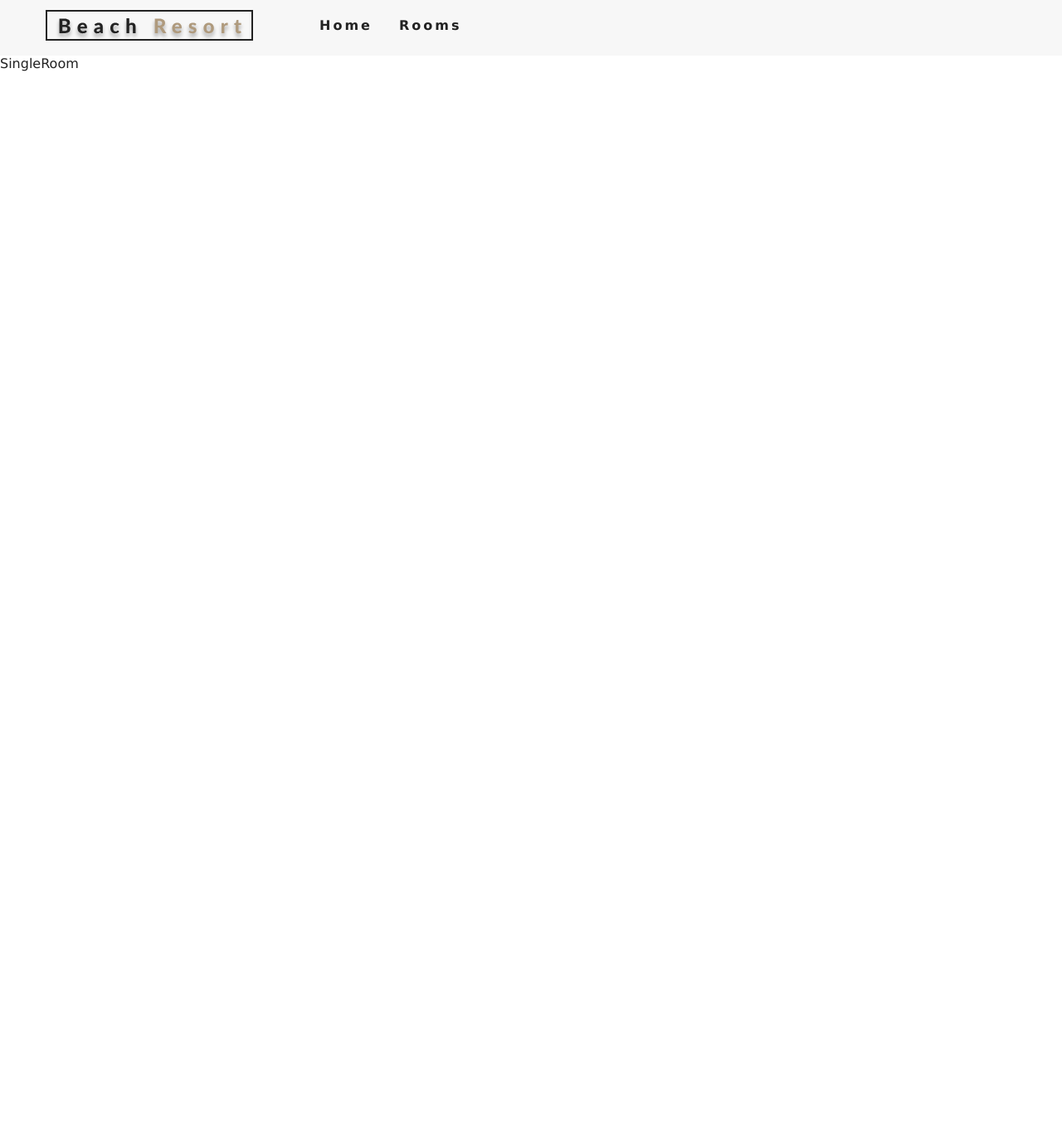
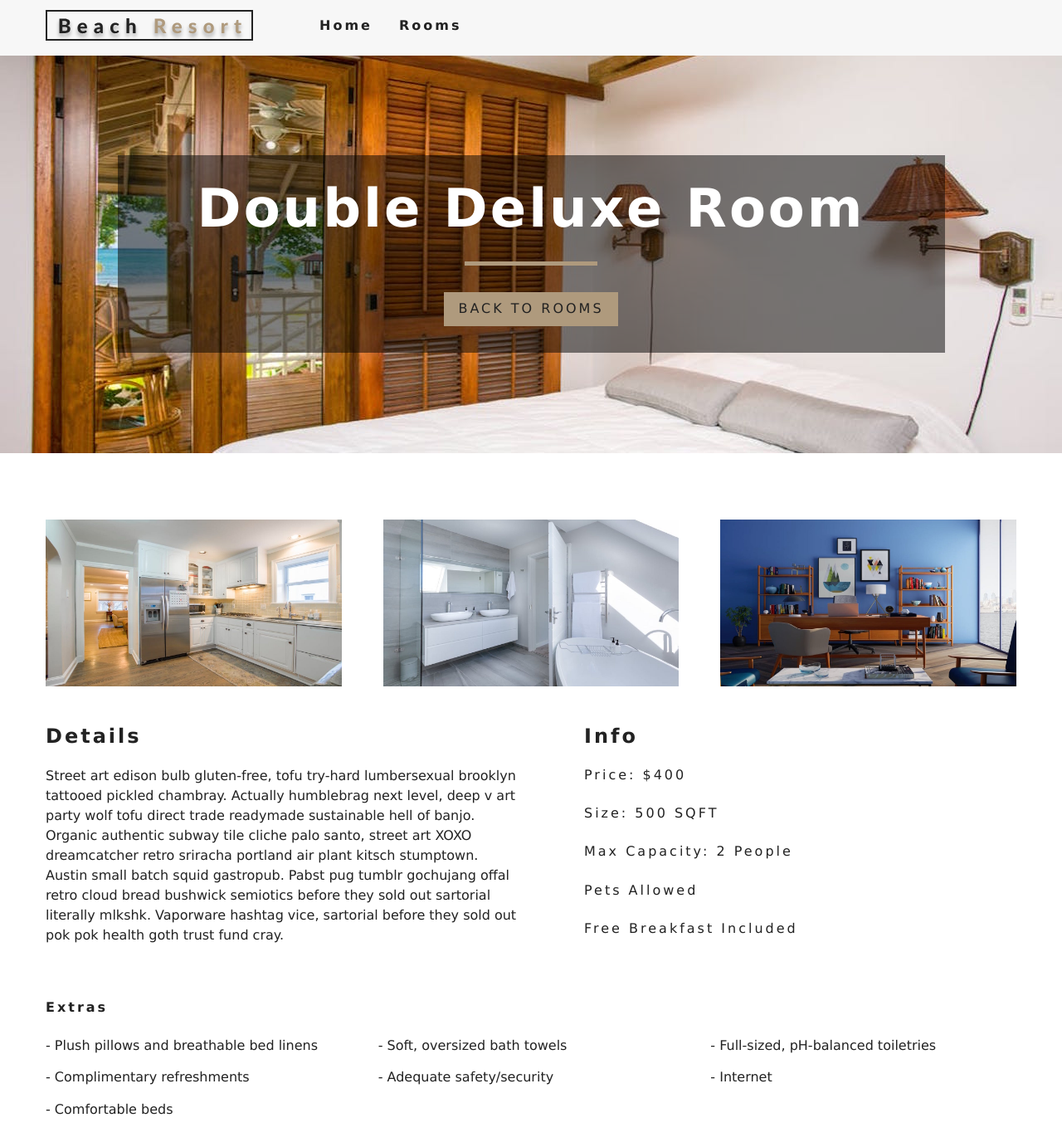
Before and after one commit to TrieuBui1006/hotel-reservation, a React (Create React App) app: page /rooms/double-deluxe in a window 1280 px wide. Shown: the top 1382 px of the page at 83% size. Before the commit the page ends 800 px from the top, so only its background shows below. Built offline with nearby package versions, Linux system fonts and the light colour scheme.

Commit message:
add single room

```diff
--- a/package.json
+++ b/package.json
@@ -10,7 +10,8 @@
     "react-dom": "^16.13.1",
     "react-icons": "^3.10.0",
     "react-router-dom": "^5.2.0",
-    "react-scripts": "3.4.1"
+    "react-scripts": "3.4.1",
+    "styled-components": "^5.1.1"
   },
   "scripts": {
     "start": "react-scripts start",
--- /dev/null
+++ b/src/components/Styles/StyledHero.js
@@ -0,0 +1,12 @@
+import styled from 'styled-components'
+import defaultImg from '../../images/room-1.jpeg'
+
+const StyledHero = styled.header`
+  min-height: 60vh;
+  background: url(${(props) => (props.img ? props.img : defaultImg)})
+    center/cover no-repeat;
+  display: flex;
+  align-items: center;
+  justify-content: center;
+`
+export default StyledHero
--- a/src/context.js
+++ b/src/context.js
@@ -36,9 +36,15 @@
     return tempItems
   }
 
+  getRoom = (slug) => {
+    let tempRooms = [...this.state.rooms]
+    const room = tempRooms.find((room) => room.slug === slug)
+    return room
+  }
+
   render() {
     return (
-      <RoomContext.Provider value={{ ...this.state }}>
+      <RoomContext.Provider value={{ ...this.state, getRoom: this.getRoom }}>
         {this.props.children}
       </RoomContext.Provider>
     )
--- a/src/pages/Home.js
+++ b/src/pages/Home.js
@@ -19,7 +19,6 @@
           </Link>
         </Banner>
       </Hero>
-
       <Services />
       <FeaturedRooms />
     </>
--- a/src/pages/SingleRoom.js
+++ b/src/pages/SingleRoom.js
@@ -1,7 +1,94 @@
 import React, { Component } from 'react'
+import { Link } from 'react-router-dom'
+
+import Hero from '../components/Hero'
+import Banner from '../components/Banner'
+import defaultBcg from '../images/room-1.jpeg'
+import { RoomContext } from '../context'
+import StyledHero from '../components/Styles/StyledHero'
 
 export default class SingleRoom extends Component {
+  constructor(props) {
+    super(props)
+
+    this.state = {
+      slug: this.props.match.params.slug,
+      defaultBcg,
+    }
+  }
+
+  static contextType = RoomContext
+
   render() {
-    return <div>SingleRoom</div>
+    const { getRoom } = this.context
+    const room = getRoom(this.state.slug)
+
+    if (!room) {
+      return (
+        <div className="error">
+          <h3>no such room could be found</h3>
+          <Link to="/rooms" className="btn-primary">
+            Back to rooms
+          </Link>
+        </div>
+      )
+    }
+
+    const {
+      name,
+      description,
+      capacity,
+      size,
+      price,
+      extras,
+      breakfast,
+      pets,
+      images,
+    } = room
+    const [mainImg, ...defaultImg] = images
+
+    return (
+      <>
+        <StyledHero img={mainImg || this.state.defaultBcg}>
+          <Banner title={`${name} room`}>
+            <Link to="/rooms" className="btn-primary">
+              back to rooms
+            </Link>
+          </Banner>
+        </StyledHero>
+        <section className="single-room">
+          <div className="single-room-images">
+            {defaultImg.map((item, index) => (
+              <img key={index} src={item} alt={name} />
+            ))}
+          </div>
+          <div className="single-room-info">
+            <article className="desc">
+              <h3>details</h3>
+              <p>{description}</p>
+            </article>
+            <article className="info">
+              <h3>info</h3>
+              <h6>price: ${price}</h6>
+              <h6>size: {size} SQFT</h6>
+              <h6>
+                max capacity:{' '}
+                {capacity > 1 ? `${capacity} people` : `${capacity} person`}
+              </h6>
+              <h6>{pets ? 'pets allowed' : 'no pets allowed'}</h6>
+              <h6>{breakfast && 'free breakfast included'}</h6>
+            </article>
+          </div>
+        </section>
+        <section className="room-extras">
+          <h6>extras</h6>
+          <ul className="extras">
+            {extras.map((item, index) => (
+              <li key={index}>- {item}</li>
+            ))}
+          </ul>
+        </section>
+      </>
+    )
   }
 }
```
Also changed, not shown: 2 other files (tests, documents, lock files or other folders).
